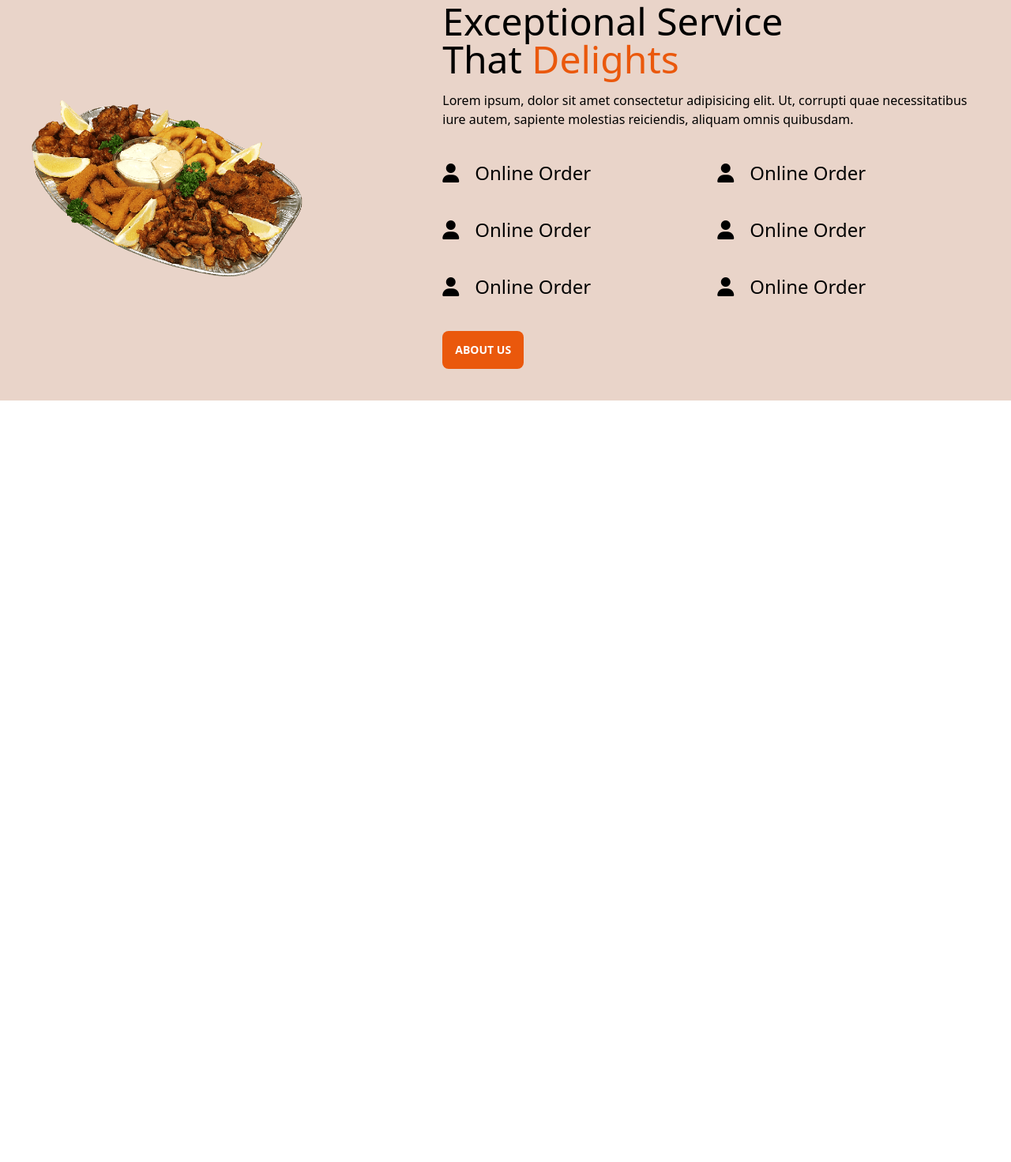
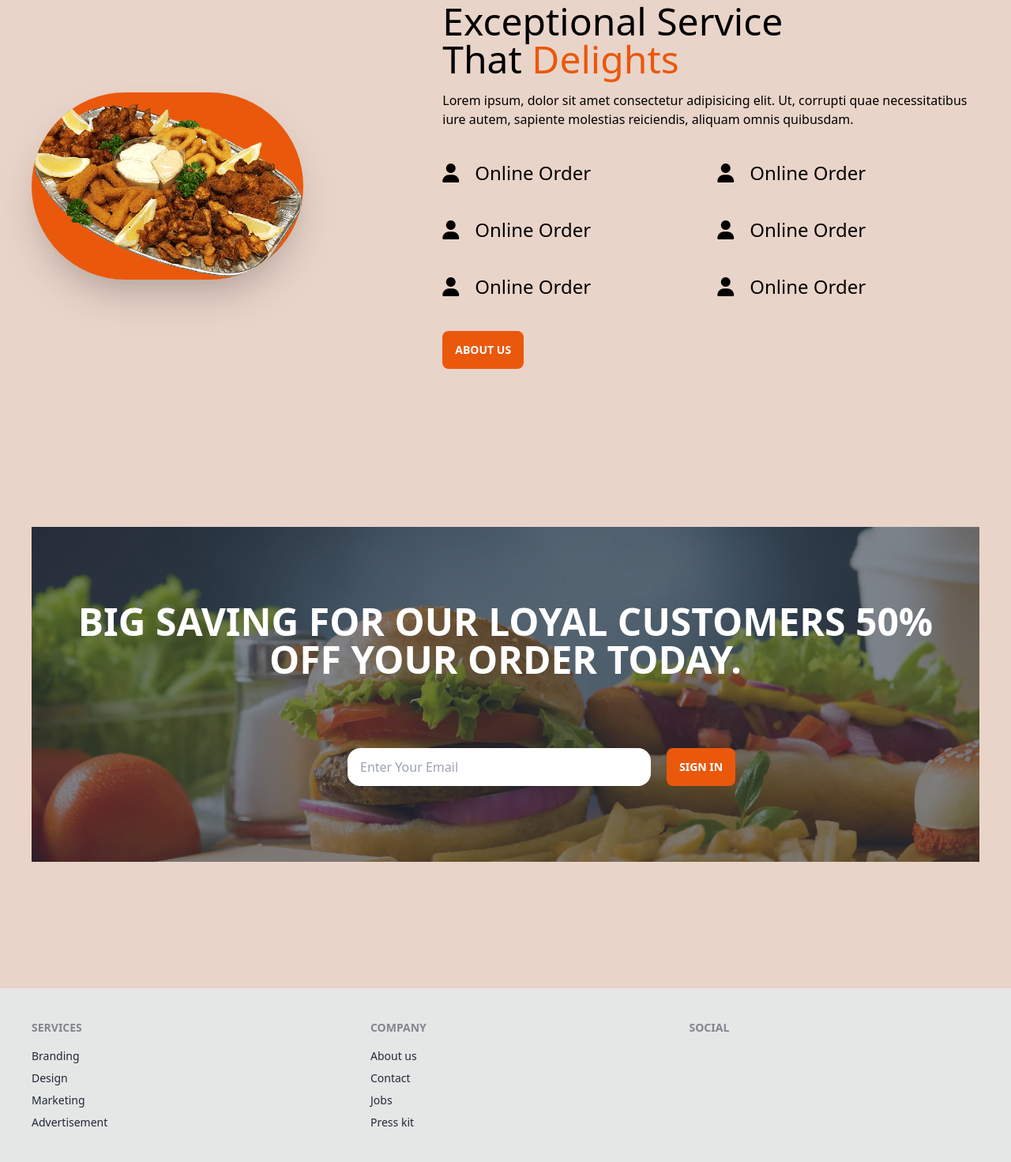
Before and after one commit to nahidparvej-developer/resturent-1, a plain HTML site: page index.html in a window 1280 px wide. Shown: the part 3273-4744 px from the top of the page at 79% size. Before the commit the page ends 3780 px from the top, so only its background shows below. Drawn offline with nearby package versions, Linux system fonts and the light colour scheme.

Commit message:
added submit

```diff
--- a/index.html
+++ b/index.html
@@ -260,7 +260,7 @@
   <div class="flex items-center  gap-44 mt-40 p-10">
 
     <div>
-<img src="images/png-transparent-pakora-fast-food-dish-street-food-dining-vis-template-food-recipe-american-food-removebg-preview.png" alt="" >
+<img src="images/png-transparent-pakora-fast-food-dish-street-food-dining-vis-template-food-recipe-american-food-removebg-preview.png" alt="" class="shadow-2xl bg-orange-600 rounded-full" >
     </div>
 
     <div>
@@ -309,10 +309,49 @@
   </div>
 </section>
 
+<section>
+  <div class="mt-40   lg:ml-10 lg:mr-10">
+    <div class="hero w-auto min-h-max" style="background-image: url(images/national-fast-food-day.webp);">
+      <div class="hero-overlay bg-opacity-60"></div>
+      <div class="hero-content text-white  text-neutral-content">
+        <div class="text-center mt-10 my-10">
+          <h1 class=" text-5xl font-bold text-white p-10">BIG SAVING FOR OUR LOYAL CUSTOMERS 50%  OFF YOUR ORDER TODAY.</h1>
+
+   <div class="flex gap-5 mt-12 my-10 ">
+    <input type="text"  placeholder="Enter Your Email"  class="pl-4 h-12 w-96 bg-white rounded-2xl lg:ml-96">
+    <button class="btn btn bg-[#ea580c] hover:bg-[#65be1c] border-none text-white text-center "> Sign In</button>
+   </div>
+        </div>
+      </div>
+    </div>
+  </div>
+</section>
+
        </main>
 
        <footer>
+        <div class="footer mt-40 p-10 bg-base-300 text-base-content">
+          <div>
+            <span class="footer-title">Services</span>
+            <a class="link link-hover">Branding</a>
+            <a class="link link-hover">Design</a>
+            <a class="link link-hover">Marketing</a>
+            <a class="link link-hover">Advertisement</a>
+          </div>
+          <div>
+            <span class="footer-title">Company</span>
+            <a class="link link-hover">About us</a>
+            <a class="link link-hover">Contact</a>
+            <a class="link link-hover">Jobs</a>
+            <a class="link link-hover">Press kit</a>
+          </div>
+          <div>
+            <span class="footer-title">Social</span>
+            <div class="grid grid-flow-col gap-4">
 
+            </div>
+          </div>
+        </div>
        </footer>
 </body>
 </html>
```
Also changed, not shown: images/national-fast-food-day.webp (added).
